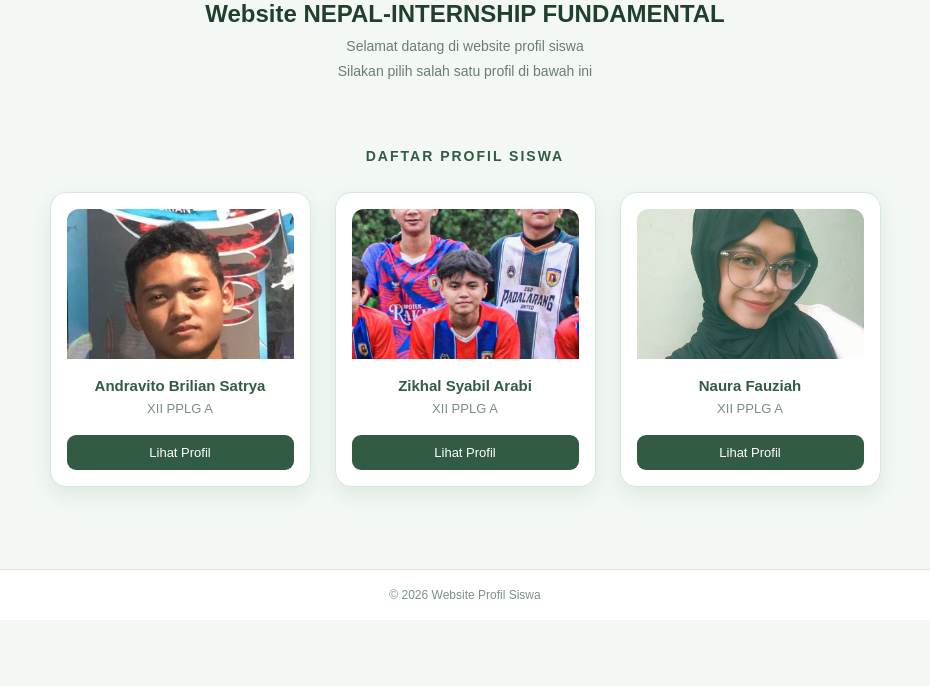
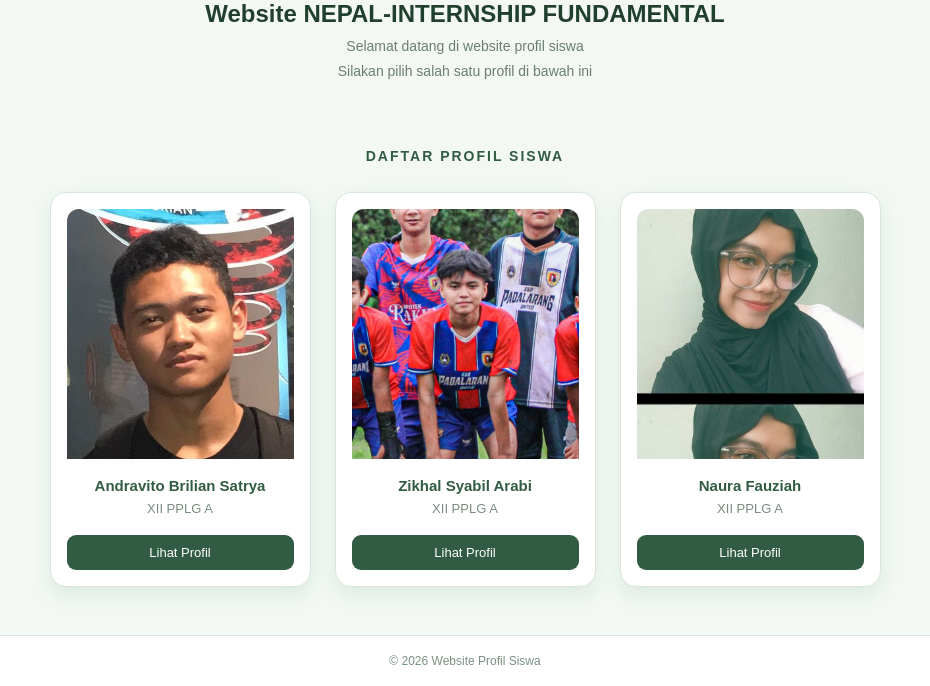
Before and after one commit to Magang-SMKN-4-Padalarang/internship-fundamental, a PHP site: page / in a window 1280 px wide. Shown: the part 180-866 px from the top of the page, without its empty margins (175-1105 px from the left). Before the commit the page ends 779 px from the top, so only its background shows below. Run offline with PHP 8.4, Linux system fonts and the light colour scheme.

Commit message:
fix croped photo at <110% zoom

```diff
--- a/style.css
+++ b/style.css
@@ -81,9 +81,9 @@
     .kartu-siswa img,
     .foto-placeholder {
       width: 100%;
-      height: 150px;
+      height: 250px;
       object-fit: cover;
-      object-position: top;
+      object-position: center top;
       border-radius: 12px 12px 0 0;
       background-color: #edf5ef;
       display: flex;
```
